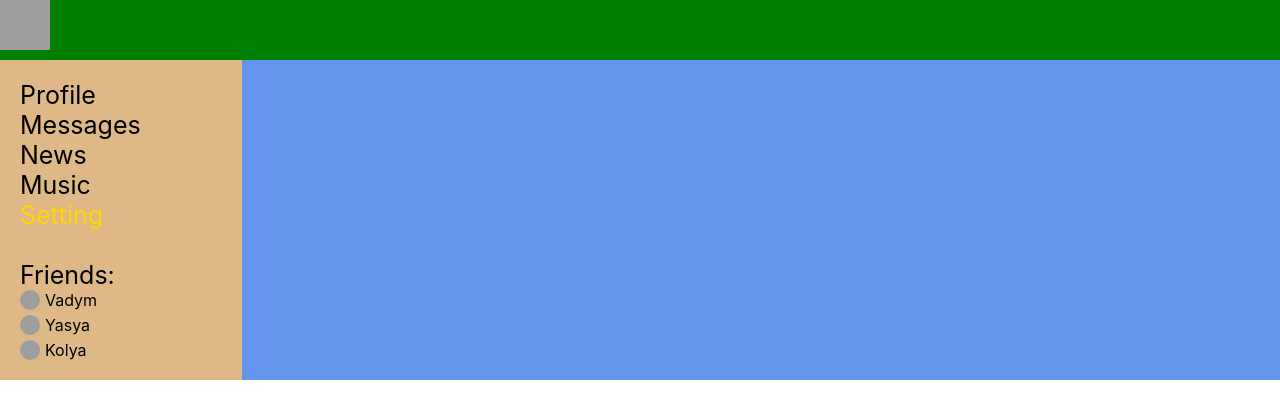
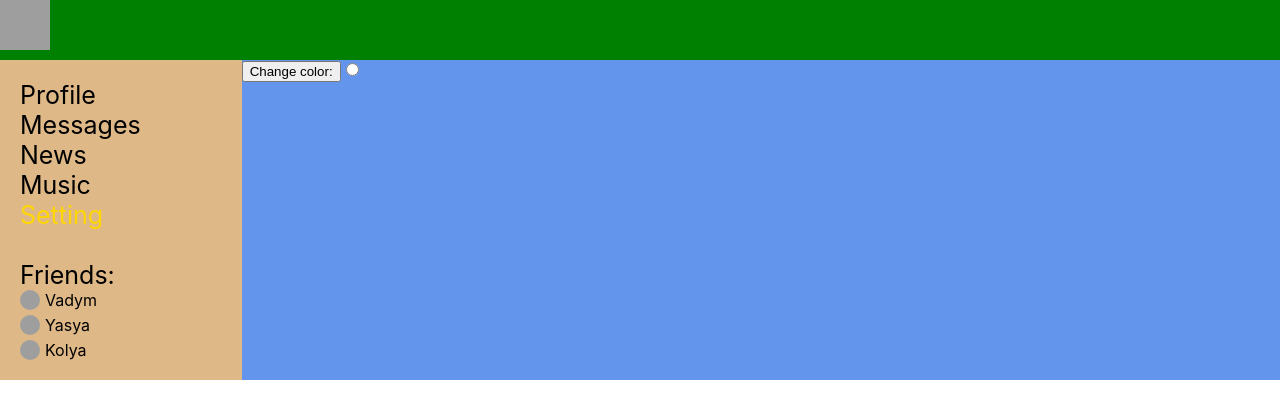
Before and after one commit to VadymUdaltsov/React, a React (Create React App) app in the folder my-app/: page /setting in a window 1280 px wide. Shown: the top 418 px of the page. Built offline with nearby package versions, Linux system fonts and the light colour scheme; grey boxes are pictures that could not be loaded.

Commit message:
Added Setting and Color Changer Site

```diff
--- a/my-app/src/App.js
+++ b/my-app/src/App.js
@@ -5,6 +5,7 @@ import Navbar from './components/Navbar/Navbar.jsx';
 import Content from './components/Content/Content.jsx';
 import Dialogs from './components/Dialogs/Dialogs.jsx';
 import BestFriends from './components/BestFriends/BestFriends';
+import Settings from './components/Setting/Settings';
 import {BrowserRouter, Route, Routes} from 'react-router-dom';
 
 /* const App = () => {  разметка в App это компанента
@@ -27,6 +28,7 @@ const App = (props) => {
             <Route path='/dialogs/*' element={<Dialogs state={props.state.dialogsPage} />} />
             {/* уникальная компонента маршрутизатора */} {/* Если у нас есть вкладки в ссылке dialogs и путь к ним прописан в url как /dialogs/messages и т.п то в path нужно ставить /dialogs/*. Звёздочка это важно */}
             <Route path='/content' element={<Content state={props.state.profilePage} />} />
+            <Route path='/setting' element={<Settings />} />
             <Route path='/friends' element={<BestFriends state={props.state.dialogsPage} />} />
           </Routes>
         </div>
--- /dev/null
+++ b/my-app/src/components/Setting/Settings.jsx
@@ -0,0 +1,29 @@
+import React from "react";
+import '../../App.css'
+import '../Header/Header.module.css'
+
+function Football() {
+    const changer = () => {
+        document.querySelector('.btn__in-3').onclick = () => {
+            let black = document.querySelector('.black');
+            let header = document.querySelector('.Header_header__tfdZ5');
+            let navbar = document.querySelector('.Navbar_nav__D1URt');
+            let navbarA = navbar.querySelectorAll('div.Navbar_item__8Antn > a');
+            if (black.checked) { /* если выбрана эта точка то делай это  */
+                 header.style.background = 'black';
+                 navbar.style.background = 'black';
+                navbarA.style.background = 'white';
+            }
+        }
+    }
+
+    return (
+        <div>
+            <button onClick={changer} className='btn__in-3'>Change color:</button>
+            {/* <input type='radio' className="origin" /> */}
+            <input type='radio' className="black" />
+        </div>
+    );
+}
+
+export default Football;
```
